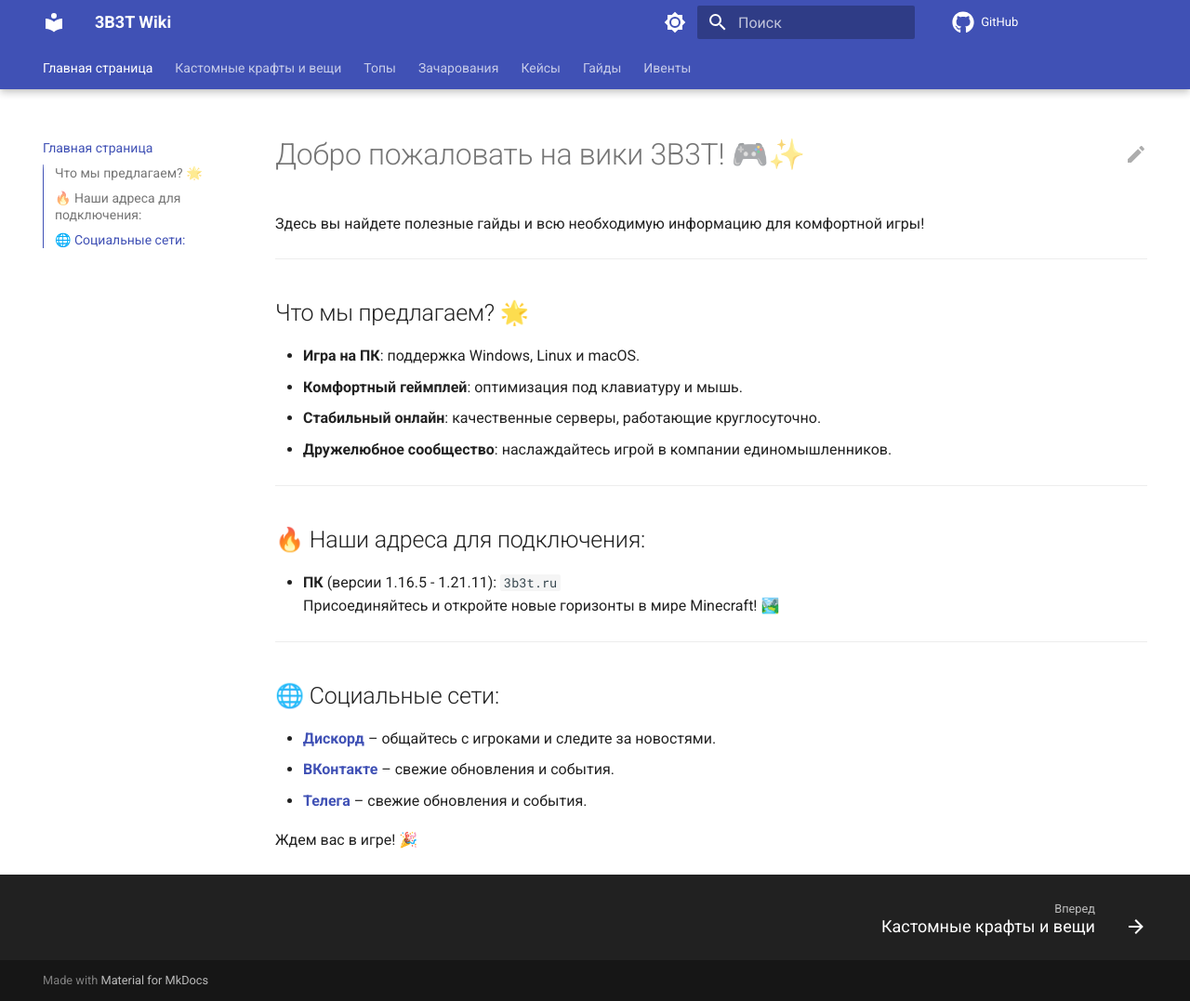
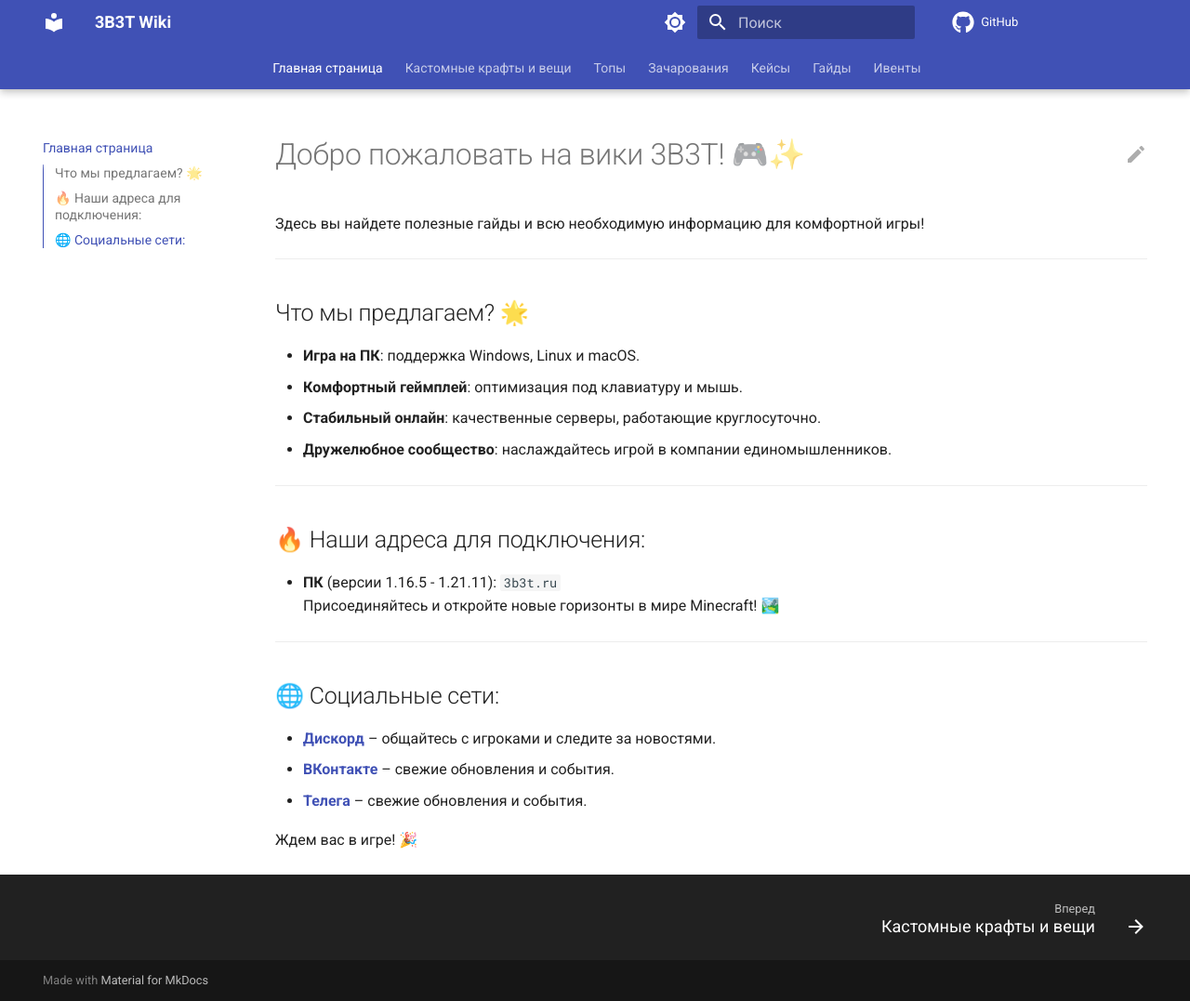
Before and after one commit to 3B3TServer/Docs, an MkDocs documentation site: the page built from docs/index.md, in a window 1280 px wide and 1077 px high. Shown: the whole window at 93% size. Built offline with MkDocs 1.6.1 and Material for MkDocs 9.7.7, drawn with Linux system fonts in a browser that asks for light colours; comment, search, counter and statistics services are not loaded.

Commit message:
Update mkdocs.yml

```diff
--- a/mkdocs.yml
+++ b/mkdocs.yml
@@ -82,7 +82,7 @@ markdown_extensions:
       emoji_index: !!python/name:material.extensions.emoji.twemoji
       emoji_generator: !!python/name:material.extensions.emoji.to_svg
 extra_css:
-  - assets/custom.css
+  - assets/groups_css/custom.css
   - assets/groups_css/simple.css
   - assets/groups_css/unique.css
   - assets/groups_css/elite.css
```
